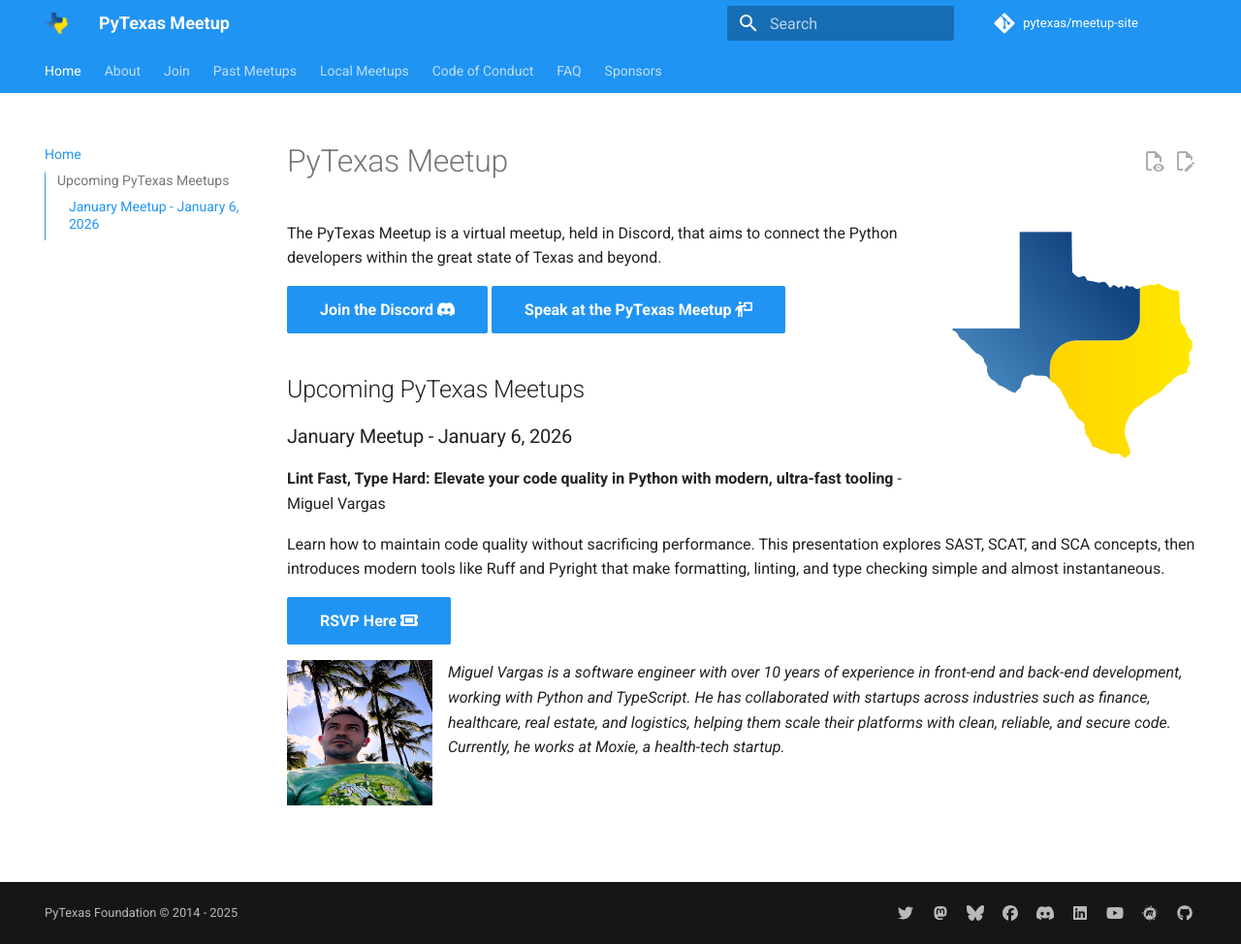
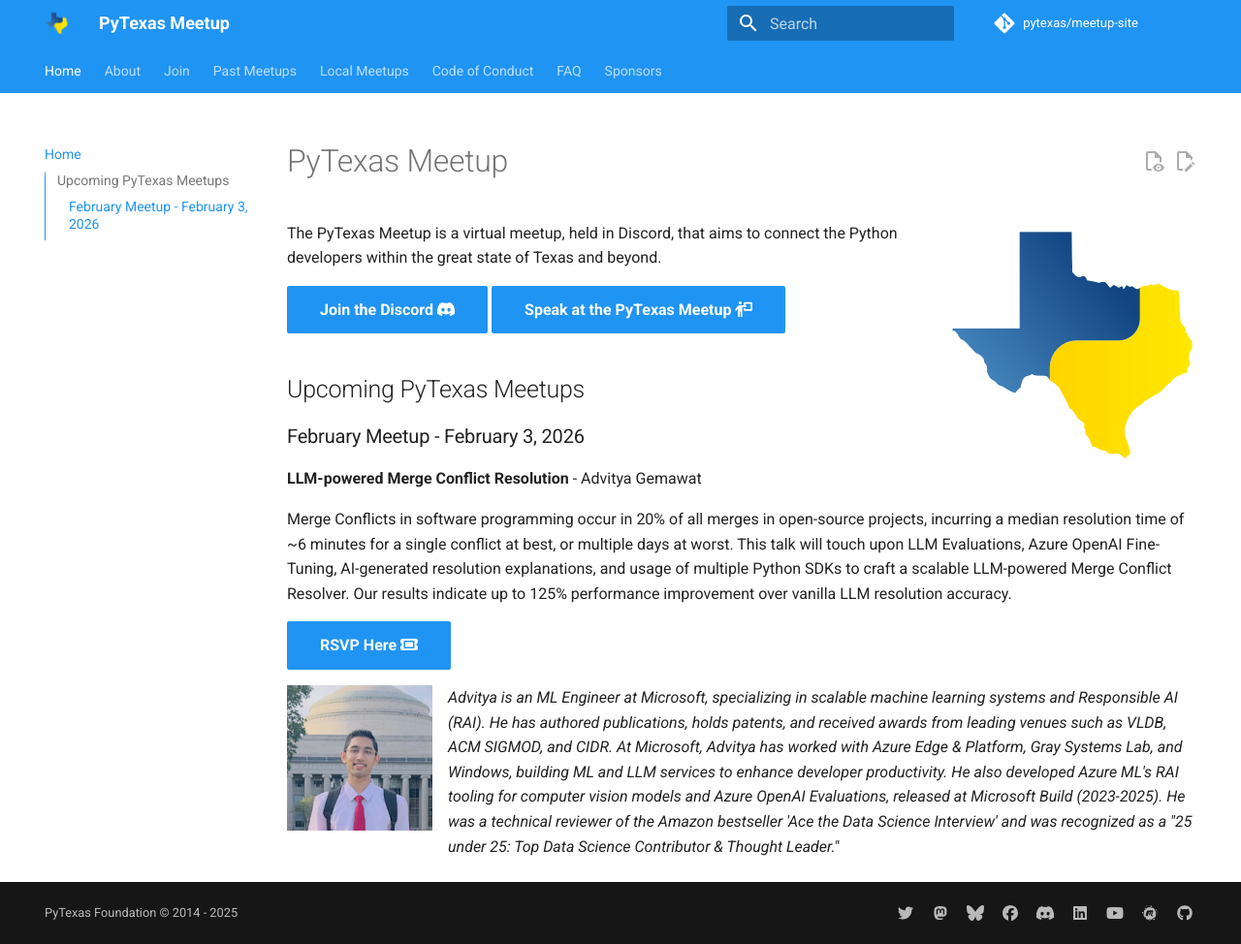
Before and after one commit to pytexas/meetup, an MkDocs documentation site: the page built from docs/index.md, in a window 1280 px wide and 974 px high. Shown: the whole window at 97% size. Built offline with MkDocs 1.6.1 and Material for MkDocs 9.7.7, drawn with Linux system fonts in a browser that asks for light colours; comment, search, counter and statistics services are not loaded.

Commit message:
updating for February

```diff
--- a/docs/index.md
+++ b/docs/index.md
@@ -17,14 +17,14 @@
 
 ## Upcoming PyTexas Meetups
 
-### January Meetup - January 6, 2026
+### February Meetup - February 3, 2026
 
-**Lint Fast, Type Hard: Elevate your code quality in Python with modern, ultra-fast tooling** - Miguel Vargas
+**LLM-powered Merge Conflict Resolution** - Advitya Gemawat
 
-Learn how to maintain code quality without sacrificing performance. This presentation explores SAST, SCAT, and SCA concepts, then introduces modern tools like Ruff and Pyright that make formatting, linting, and type checking simple and almost instantaneous.
+Merge Conflicts in software programming occur in 20% of all merges in open-source projects, incurring a median resolution time of ~6 minutes for a single conflict at best, or multiple days at worst. This talk will touch upon LLM Evaluations, Azure OpenAI Fine-Tuning, AI-generated resolution explanations, and usage of multiple Python SDKs to craft a scalable LLM-powered Merge Conflict Resolver. Our results indicate up to 125% performance improvement over vanilla LLM resolution accuracy.
 
-[RSVP Here :fontawesome-solid-ticket:](https://discord.com/events/1012382914035597372/1455269701541298227){ .md-button .md-button--primary }
+[RSVP Here :fontawesome-solid-ticket:](https://discord.com/events/1012382914035597372/PLACEHOLDER){ .md-button .md-button--primary }
 
-![Miguel Vargas Headshot](assets/images/miguel.jpg){: style="height:150px;width:150px" align=left}
+![Advitya Gemawat Headshot](assets/images/advitya.jpg){: style="height:150px;width:150px" align=left}
 
-_Miguel Vargas is a software engineer with over 10 years of experience in front-end and back-end development, working with Python and TypeScript. He has collaborated with startups across industries such as finance, healthcare, real estate, and logistics, helping them scale their platforms with clean, reliable, and secure code. Currently, he works at Moxie, a health-tech startup._
+_Advitya is an ML Engineer at Microsoft, specializing in scalable machine learning systems and Responsible AI (RAI). He has authored publications, holds patents, and received awards from leading venues such as VLDB, ACM SIGMOD, and CIDR. At Microsoft, Advitya has worked with Azure Edge & Platform, Gray Systems Lab, and Windows, building ML and LLM services to enhance developer productivity. He also developed Azure ML's RAI tooling for computer vision models and Azure OpenAI Evaluations, released at Microsoft Build (2023-2025). He was a technical reviewer of the Amazon bestseller 'Ace the Data Science Interview' and was recognized as a "25 under 25: Top Data Science Contributor & Thought Leader."_
--- a/docs/past_meetups/.authors.yml
+++ b/docs/past_meetups/.authors.yml
@@ -96,3 +96,7 @@
     name: Miguel Vargas
     description: Miguel Vargas is a software engineer with over 10 years of experience in front-end and back-end development, working with Python and TypeScript. He has collaborated with startups across industries such as finance, healthcare, real estate, and logistics, helping them scale their platforms with clean, reliable, and secure code. Currently, he works at Moxie, a health-tech startup.
     avatar: assets/images/miguel.jpg
+  advityagemawat:
+    name: Advitya Gemawat
+    description: Advitya is an ML Engineer at Microsoft, specializing in scalable machine learning systems and Responsible AI. He has authored publications, holds patents, and received awards from leading venues such as VLDB, ACM SIGMOD, and CIDR.
+    avatar: assets/images/advitya.jpg
```
Also changed, not shown: docs/past_meetups/posts/2026-01-06.md (added, +21 -0 lines), docs/assets/images/advitya.jpg (added).
